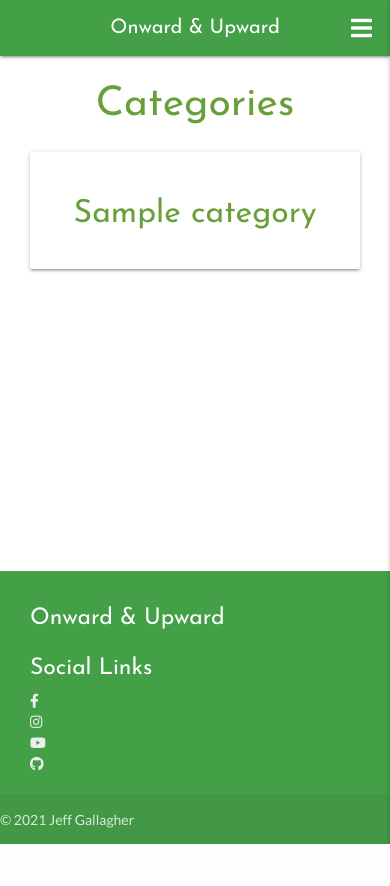
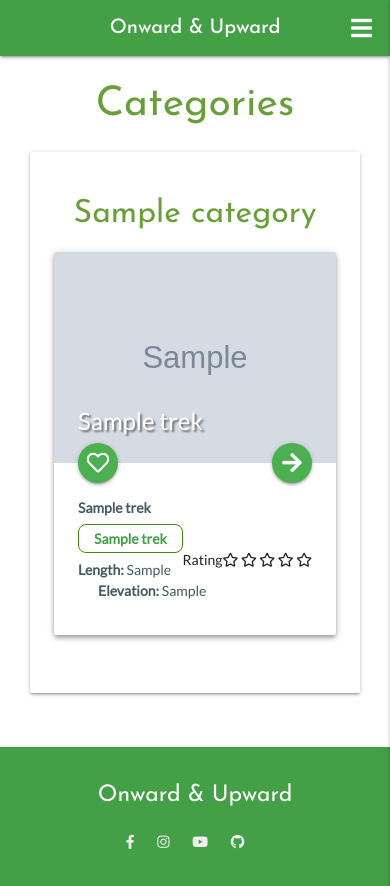
Before and after one commit to jeffgallagher86/Onward-Upward, a Flask app: page /get_categories in a window 390 px wide. Before the commit the page ends 844 px from the top, so only its background shows below. Run offline with Flask 2, Linux system fonts and the light colour scheme; grey boxes marked "Sample" are stand-in pictures; a database or web service that is not in the repository returns one stand-in record (values such as "Sample title"); some libraries are stand-ins or nearby versions.

Commit message:
Adjusted cols on footer for responsivenes

```diff
--- a/app.py
+++ b/app.py
@@ -27,7 +27,6 @@ def get_treks():
     return render_template("treks.html", treks=treks)
 
 
-
 @app.route("/search", methods=["GET", "POST"])
 def search():
     query = request.form.get("query")
@@ -39,7 +38,8 @@ def search():
 def home():
     treks = list(mongo.db.treks.find())
     categories = list(mongo.db.categories.find().sort("category_id", 1))
-    return render_template("home.html", treks=treks, categories=categories)
+    return render_template(
+        "home.html", treks=treks, categories=categories)
 
 
 # @app.route("/favourite_trek/<trek_id>", methods=["GET", "POST"])
@@ -193,8 +193,15 @@ def delete_trek(trek_id):
 
 @app.route("/get_categories")
 def get_categories():
+    category_easy = list(mongo.db.treks.find(
+        {"category_name": "Easy"}).sort("category_name", 1))
+    category_moderate = list(mongo.db.treks.find(
+        {"category_name": "Moderate"}).sort("category_name", 1))
+    category_hard = list(mongo.db.treks.find(
+        {"category_name": "Hard"}).sort("category_name", 1))
     categories = list(mongo.db.categories.find().sort("category_id", 1))
-    return render_template("categories.html", categories=categories)
+    return render_template(
+        "categories.html", categories=categories, category_easy=category_easy, category_moderate=category_moderate, category_hard=category_hard)
 
 
 if __name__ == "__main__":
--- a/static/css/style.css
+++ b/static/css/style.css
@@ -17,6 +17,10 @@ body {
     font-family: 'Lato', sans-serif;
 }
 
+p {
+    color: #455a64;
+}
+
 main {
     flex: 1 0 auto;
 }
@@ -29,6 +33,7 @@ main {
 
 .brand-logo {
     font-family: 'Josefin Sans', sans-serif;
+    left: 20px;
 }
 
 /* -------  Home Page  ----------- */
@@ -78,7 +83,7 @@ main {
 .card .card-content p {
     font-weight: bold;
     margin: 10px 0;
-    color: #000;
+    color: #455a64;
 }
 
 .card-category-tag {
@@ -135,8 +140,15 @@ main {
 
 /* ------ Footer Links --------- */
 
-.footer-links {
+.footer-links li {
     display: inline;
+    padding-right: 20px;
+    /* float: right; */
+}
+
+.page-footer .footer-copyright {
+    left: 20px;
+
 }
 
 /* ---------- Media Queries ----------- */
@@ -153,10 +165,11 @@ main {
     }
 
     nav .brand-logo {
-        font-size: 20px
+        font-size: 20px;
+        font-weight: 500;
     }
 
     .view-trek-headings {
         display: inline-block;
     }
-  }
+}
--- a/templates/base.html
+++ b/templates/base.html
@@ -85,13 +85,11 @@
   </main>
 
   <footer class="page-footer green darken-1">
-    <div class="container">
       <div class="row">
-        <div class="col l6 s12">
+        <div class="col s12 m4 offset-m1 l4 center-align">
           <h5 class="white-text">Onward & Upward</h5>
         </div>
-        <div class="col l4 offset-l2 s12">
-          <h5 class="white-text">Social Links</h5>
+        <div class="col s12 m3 offset-m4 center-align">
           <ul class="footer-links">
             <li><a class="grey-text text-lighten-3" href="https://www.facebook.com/" target="_blank"><i
                   class="fab fa-facebook-f"></i></a></li>
@@ -104,10 +102,6 @@
           </ul>
         </div>
       </div>
-    </div>
-    <div class="footer-copyright center">
-        © 2021 Jeff Gallagher
-    </div>
   </footer>
 
   <script src="https://code.jquery.com/jquery-3.6.0.min.js"
--- a/templates/categories.html
+++ b/templates/categories.html
@@ -10,6 +10,92 @@
       <div class="card-panel">
           <h4 class="center-align light-green-text text-darken-2">{{ category.category_name }}
           </h4>
+          <div class="row">
+            <!-- {% for easy in category_easy %}
+            <div class="col s12 m6 l4">
+              <div class="card z-depth-2">
+                <div class="card-image">
+                  <img src="{{ easy.image_url }}">
+                  <span class="card-title text-shadow">{{ easy.trek_name }}</span>
+                  <a class="btn-floating halfway-fab waves-effect waves-light green left"><i class="far fa-heart
+                            tooltipped" data-position="right" data-tooltip="Add to Favourites"></i></a>
+                  <a href="{{ url_for('view_trek', trek_id=easy._id) }}"
+                    class="btn-floating halfway-fab waves-effect waves-light green"><i class="fas fa-arrow-right"
+                      data-position="right" data-tooltip="Add to Favourites"></i></a>
+                </div>
+                <div class="card-content">
+                  <a href="#">
+                    <p class="card-sub-head">{{ easy.county_name }}</p>
+                  </a>
+                  <a href="#" class="card-category-tag">{{ easy.category_name }}</a>
+                  <span class="right">Rating<i class="far fa-star"></i>
+                    <i class="far fa-star"></i>
+                    <i class="far fa-star"></i>
+                    <i class="far fa-star"></i>
+                    <i class="far fa-star"></i></span>
+                  <p><span>Length: <strong>{{ easy.trek_distance }}</strong></span>
+                    <span class="elevation-text">Elevation: <strong>{{ easy.trek_elevation }}</strong></span></p>
+                </div>
+              </div>
+            </div>
+            {% endfor %}
+            {% for moderate in category_moderate %}
+            <div class="col s12 m6 l4">
+              <div class="card z-depth-2">
+                <div class="card-image">
+                  <img src="{{ moderate.image_url }}">
+                  <span class="card-title text-shadow">{{ moderate.trek_name }}</span>
+                  <a class="btn-floating halfway-fab waves-effect waves-light green left"><i class="far fa-heart
+                            tooltipped" data-position="right" data-tooltip="Add to Favourites"></i></a>
+                  <a href="{{ url_for('view_trek', trek_id=moderate._id) }}"
+                    class="btn-floating halfway-fab waves-effect waves-light green"><i class="fas fa-arrow-right"
+                      data-position="right" data-tooltip="Add to Favourites"></i></a>
+                </div>
+                <div class="card-content">
+                  <a href="#">
+                    <p class="card-sub-head">{{ moderate.county_name }}</p>
+                  </a>
+                  <a href="#" class="card-category-tag">{{ moderate.category_name }}</a>
+                  <span class="right">Rating<i class="far fa-star"></i>
+                    <i class="far fa-star"></i>
+                    <i class="far fa-star"></i>
+                    <i class="far fa-star"></i>
+                    <i class="far fa-star"></i></span>
+                  <p><span>Length: <strong>{{ moderate.trek_distance }}</strong></span>
+                    <span class="elevation-text">Elevation: <strong>{{ moderate.trek_elevation }}</strong></span></p>
+                </div>
+              </div>
+            </div>
+            {% endfor %} -->
+            {% for hard in category_hard %}
+            <div class="col s12 m6 l4">
+              <div class="card z-depth-2">
+                <div class="card-image">
+                  <img src="{{ hard.image_url }}">
+                  <span class="card-title text-shadow">{{ hard.trek_name }}</span>
+                  <a class="btn-floating halfway-fab waves-effect waves-light green left"><i class="far fa-heart
+                            tooltipped" data-position="right" data-tooltip="Add to Favourites"></i></a>
+                  <a href="{{ url_for('view_trek', trek_id=hard._id) }}"
+                    class="btn-floating halfway-fab waves-effect waves-light green"><i class="fas fa-arrow-right"
+                      data-position="right" data-tooltip="Add to Favourites"></i></a>
+                </div>
+                <div class="card-content">
+                  <a href="#">
+                    <p class="card-sub-head">{{ hard.county_name }}</p>
+                  </a>
+                  <a href="#" class="card-category-tag">{{ hard.category_name }}</a>
+                  <span class="right">Rating<i class="far fa-star"></i>
+                    <i class="far fa-star"></i>
+                    <i class="far fa-star"></i>
+                    <i class="far fa-star"></i>
+                    <i class="far fa-star"></i></span>
+                  <p><span>Length: <strong>{{ hard.trek_distance }}</strong></span>
+                    <span class="elevation-text">Elevation: <strong>{{ hard.trek_elevation }}</strong></span></p>
+                </div>
+              </div>
+            </div>
+            {% endfor %}
+          </div>
       </div>
     </div>
   </div>
```
Also changed, not shown: templates/home.html (+4 -3 lines), templates/treks.html (+6 -4 lines). Lines whose indentation alone changed are shown as unchanged.
